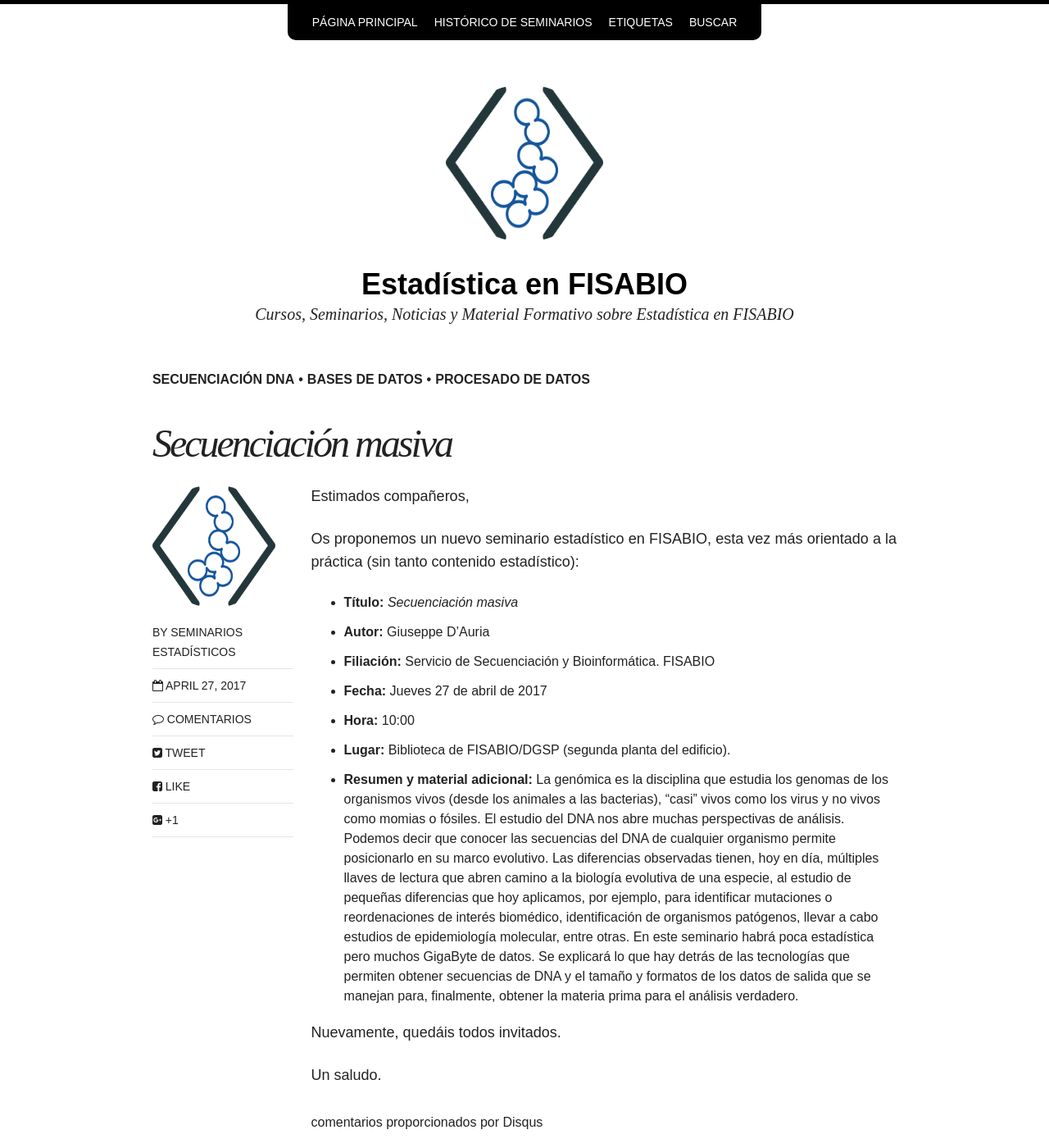
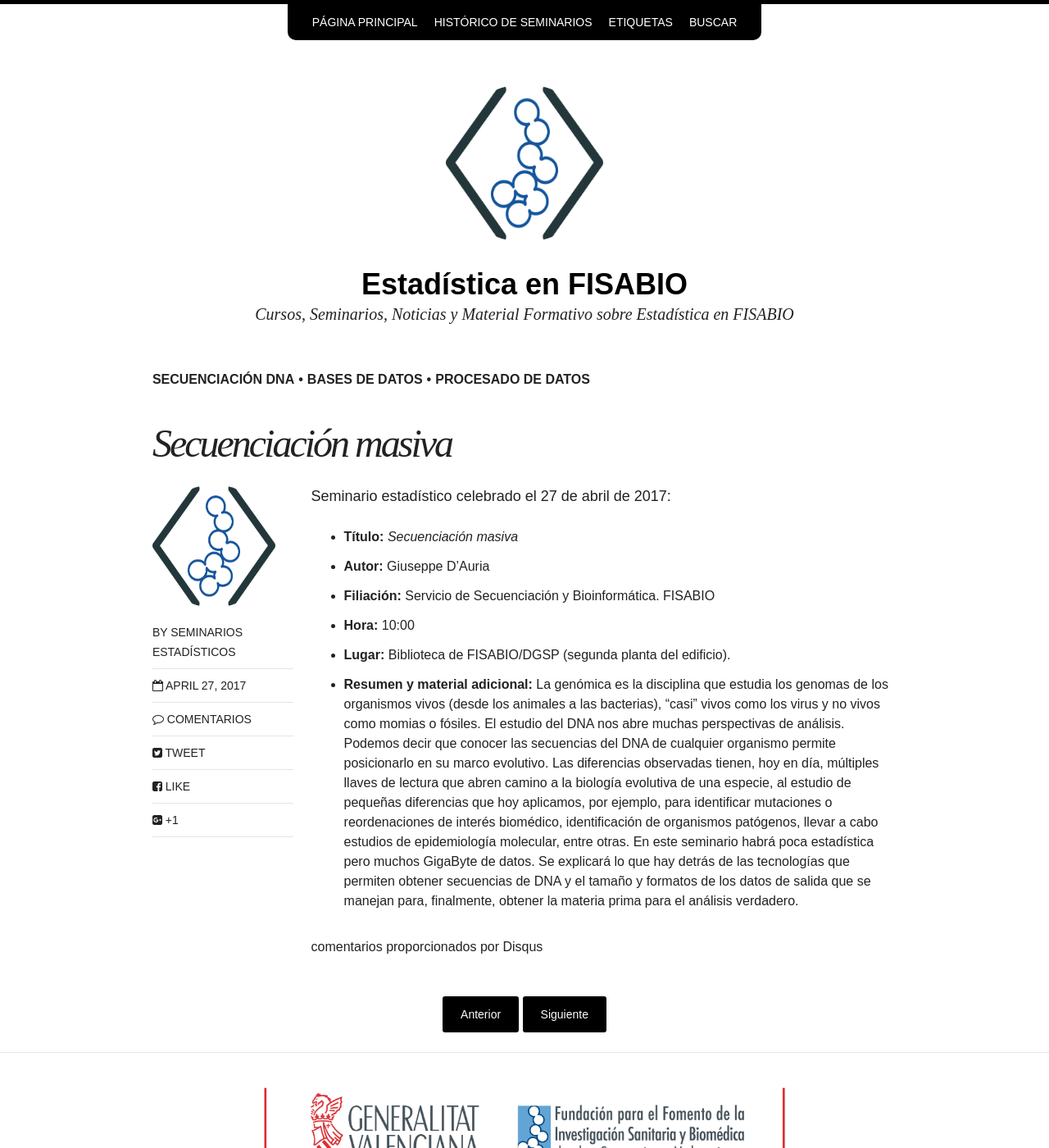
Before and after one commit to fisabio/seminarios_estadisticos, a Jekyll site: the page built from docs/_posts/seminarios/2017-04-27-secuenciacion.md, in a window 1280 px wide and 1400 px high. Shown: the whole window at 82% size. Built offline with Jekyll 4.4.1, drawn with Linux system fonts in a browser that asks for light colours; nearby versions of some CDN libraries; comment, search, counter and statistics services are not loaded.

Commit message:
nuevo seminario

```diff
--- a/docs/_posts/seminarios/2017-04-27-secuenciacion.md
+++ b/docs/_posts/seminarios/2017-04-27-secuenciacion.md
@@ -12,20 +12,13 @@
 share: true
 ---
 
-Estimados compañeros,
-
-Os proponemos un nuevo seminario estadístico en FISABIO, esta vez más orientado a la práctica (sin tanto contenido estadístico):
+Seminario estadístico celebrado el 27 de abril de 2017:
 
 - **Título:** _Secuenciación masiva_
 - **Autor:** Giuseppe D'Auria
 - **Filiación:** Servicio de Secuenciación y Bioinformática. FISABIO
-- **Fecha:** Jueves 27 de abril de 2017
 - **Hora:** 10:00
 - **Lugar:** Biblioteca de FISABIO/DGSP (segunda planta del edificio).
 - **Resumen y material adicional:** La genómica es la disciplina que estudia los genomas de los organismos vivos (desde los animales a las bacterias), "casi" vivos como los virus y no vivos como momias o fósiles.
   El estudio del DNA nos abre muchas perspectivas de análisis. Podemos decir que conocer las secuencias del DNA de cualquier organismo permite posicionarlo en su marco evolutivo. Las diferencias observadas tienen, hoy en día, múltiples llaves de lectura que abren camino a la biología evolutiva de una especie, al estudio de pequeñas diferencias que hoy aplicamos, por ejemplo, para identificar mutaciones o reordenaciones de interés biomédico, identificación de organismos patógenos, llevar a cabo estudios de epidemiología molecular, entre otras.
   En este seminario habrá poca estadística pero muchos GigaByte de datos. Se explicará lo que hay detrás de las tecnologías que permiten obtener secuencias de DNA y el tamaño y formatos de los datos de salida que se manejan para, finalmente, obtener la materia prima para el análisis verdadero.
-
-Nuevamente, quedáis todos invitados.
-
-Un saludo.
```
Also changed, not shown: other parts of docs/_posts/seminarios/2017-04-27-secuenciacion.md (+1 -1 lines), docs/_posts/seminarios/2017-04-06-secuenciacion.md (deleted, +0 -31 lines), docs/_posts/seminarios/2017-05-12-crisis-p-valores.md (added, +29 -0 lines), docs/Gemfile.lock.
